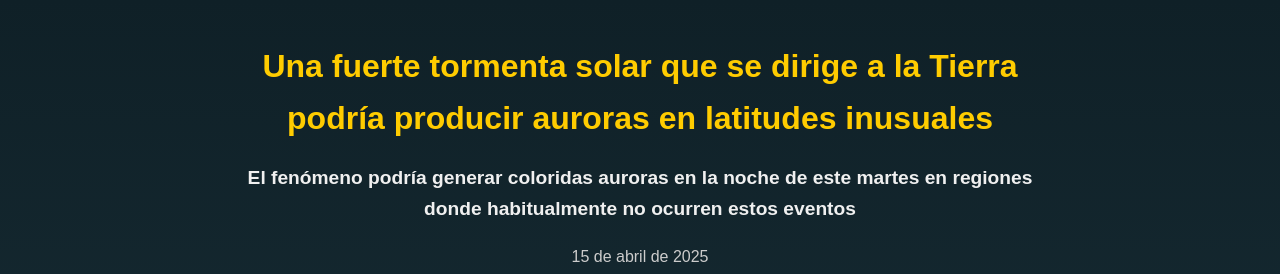
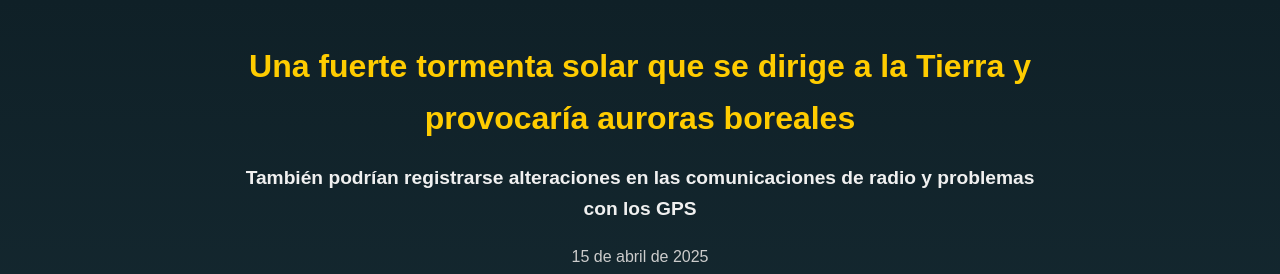
Before and after one commit to IngruuC/Prueba, a plain HTML site: page Noticia.html in a window 1280 px wide. Shown: the top 274 px of the page. Drawn offline with Linux system fonts and the light colour scheme.

Commit message:
Actividad - Clase 2

```diff
--- a/Noticia.html
+++ b/Noticia.html
@@ -68,8 +68,8 @@
 </head>
 <body>
     <header>
-        <h1>Una fuerte tormenta solar que se dirige a la Tierra podría producir auroras en latitudes inusuales</h1>
-        <p class="lead">El fenómeno podría generar coloridas auroras en la noche de este martes en regiones donde habitualmente no ocurren estos eventos</p>
+        <h1>Una fuerte tormenta solar que se dirige a la Tierra y provocaría auroras boreales</h1>
+        <p class="lead">También podrían registrarse alteraciones en las comunicaciones de radio y problemas con los GPS</p>
         <div class="publish-info">
             <time datetime="2025-04-15">15 de abril de 2025</time>
         </div>
```
